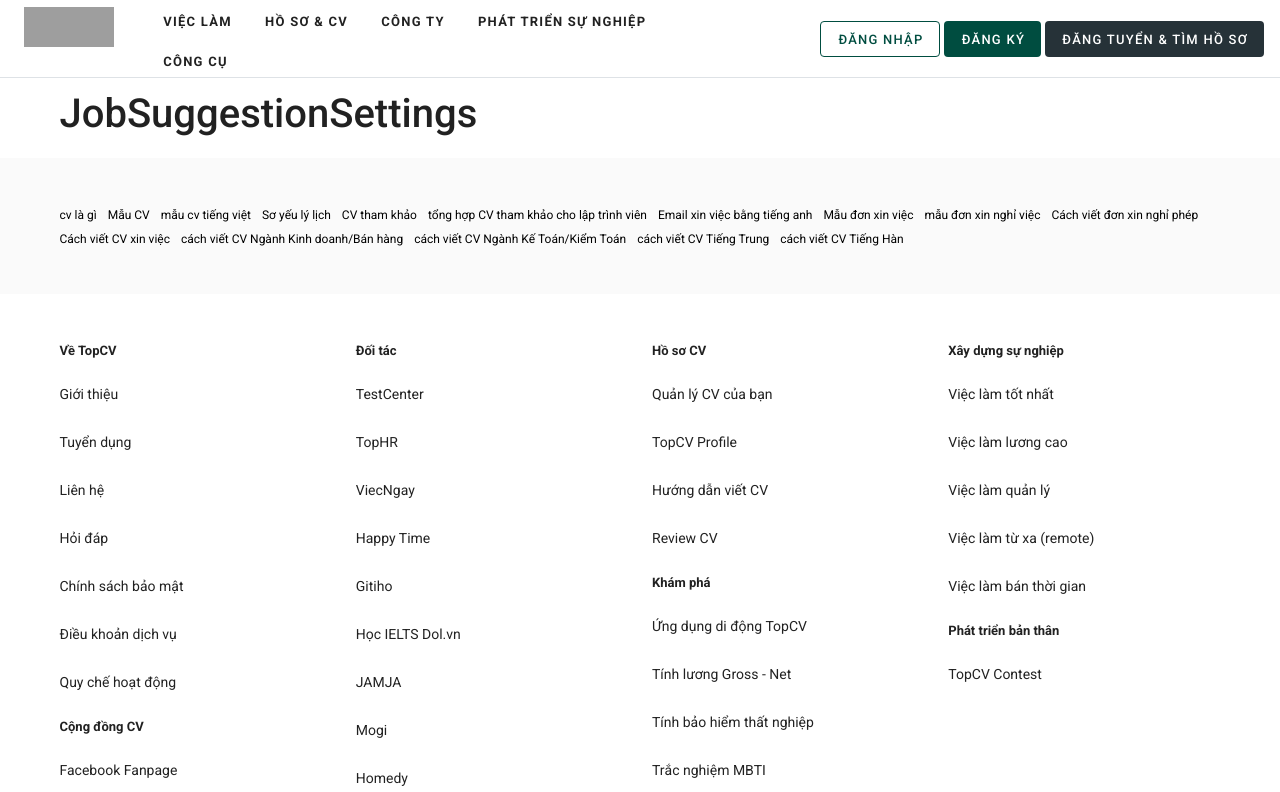
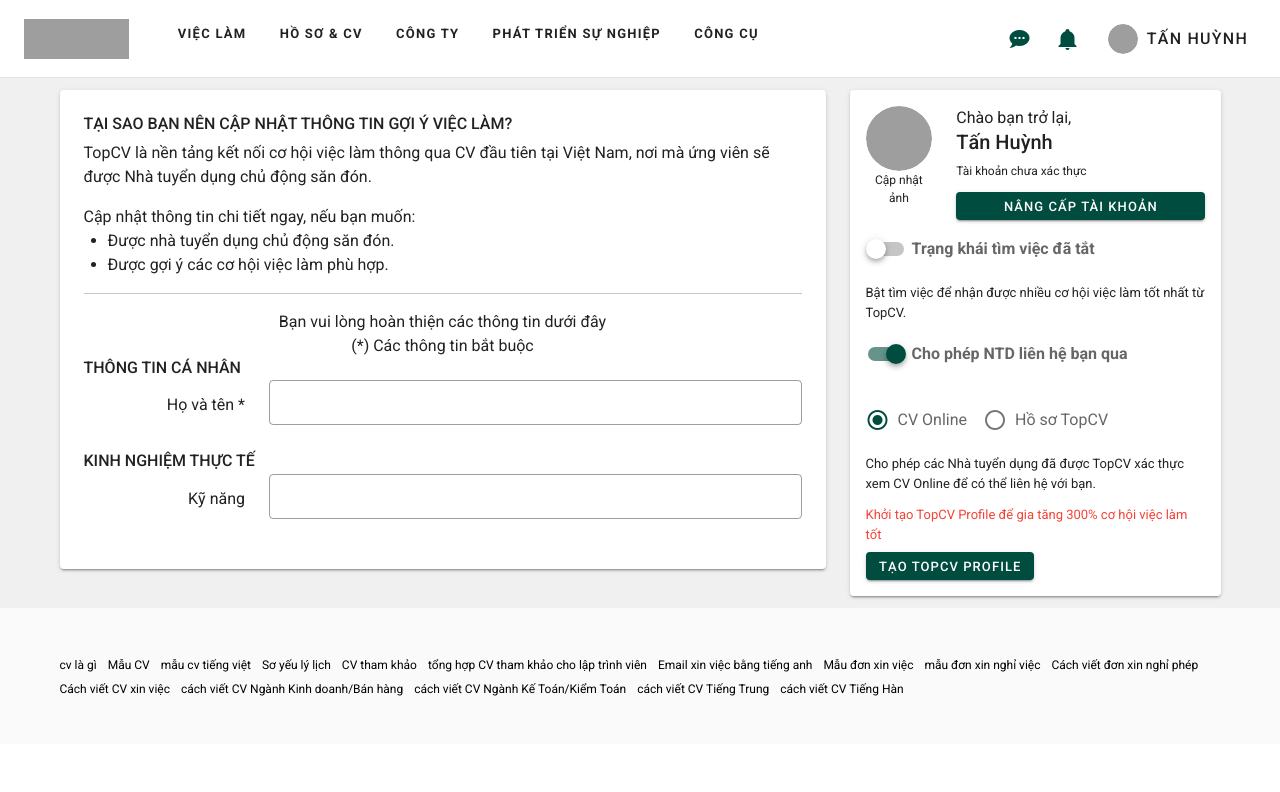
Before and after one commit to tanhuynh4019/cvfree, a Vue app: page /cai-dat-goi-y-viec-lam in a window 1280 px wide. Shown: the top 792 px of the page. Built offline with nearby package versions, Linux system fonts and the light colour scheme; grey boxes are pictures that could not be loaded.

Commit message:
jobsugges

```diff
--- a/src/components/Header.vue
+++ b/src/components/Header.vue
@@ -256,9 +256,9 @@
 export default {
   name: "Header",
   async created() {
-    // this.user = {
-    //   fullname: "Tấn Huỳnh",
-    // };
+    this.user = {
+      fullname: "Tấn Huỳnh",
+    };
   },
   data() {
     return {
--- a/src/views/Users/JobSuggestionSettings.vue
+++ b/src/views/Users/JobSuggestionSettings.vue
@@ -1,17 +1,82 @@
 <template>
-  <div>
-      <v-container>
-          <h1>JobSuggestionSettings</h1>
-      </v-container>
+  <div style="background: #f0f0f0">
+    <v-container>
+      <v-row>
+        <v-col cols="12" sm="7" md="8">
+          <v-card>
+            <div class="p-4">
+              <h6>TẠI SAO BẠN NÊN CẬP NHẬT THÔNG TIN GỢI Ý VIỆC LÀM?</h6>
+              <p>
+                TopCV là nền tảng kết nối cơ hội việc làm thông qua CV đầu tiên
+                tại Việt Nam, nơi mà ứng viên sẽ được Nhà tuyển dụng chủ động
+                săn đón.
+              </p>
+              <p>Cập nhật thông tin chi tiết ngay, nếu bạn muốn:
+                  <ul>
+                      <li>Được nhà tuyển dụng chủ động săn đón.</li>
+                      <li>Được gợi ý các cơ hội việc làm phù hợp.</li>
+                  </ul>
+              </p>
+              <v-divider></v-divider>
+              <center>
+                  Bạn vui lòng hoàn thiện các thông tin dưới đây
+                  <div>(*) Các thông tin bắt buộc</div>
+              </center>
+              <div>
+                  <h6>THÔNG TIN CÁ NHÂN</h6>
+                  <v-row>
+                      <v-col sm="3">
+                          <div class="float-end mt-2">
+                              Họ và tên *
+                          </div>
+                      </v-col>
+                      <v-col sm="9">
+                         <v-text-field
+                         dense
+                         color="#004D40"
+                            outlined
+                        ></v-text-field>
+                      </v-col>
+                  </v-row>
+                  <h6>KINH NGHIỆM THỰC TẾ</h6>
+                  <v-row>
+                      <v-col sm="3">
+                          <div class="float-end mt-2">
+                              Kỹ năng
+                          </div>
+                      </v-col>
+                      <v-col sm="9">
+                         <v-text-field
+                         dense
+                         color="#004D40"
+                            outlined
+                        ></v-text-field>
+                      </v-col>
+                  </v-row>
+              </div>
+            </div>
+          </v-card>
+        </v-col>
+        <v-col cols="12" sm="5" md="4">
+          <v-card>
+            <div class="p-3">
+              <ProfileUser />
+            </div>
+          </v-card>
+        </v-col>
+      </v-row>
+    </v-container>
   </div>
 </template>
 
 <script>
+import ProfileUser from "../../components/Users/ProfileUser.vue";
 export default {
-    name: 'JobSuggestionSettings'
-}
+  name: "JobSuggestionSettings",
+  components: {
+    ProfileUser,
+  },
+};
 </script>
 
-<style>
-
-</style>
+<style></style>
```
